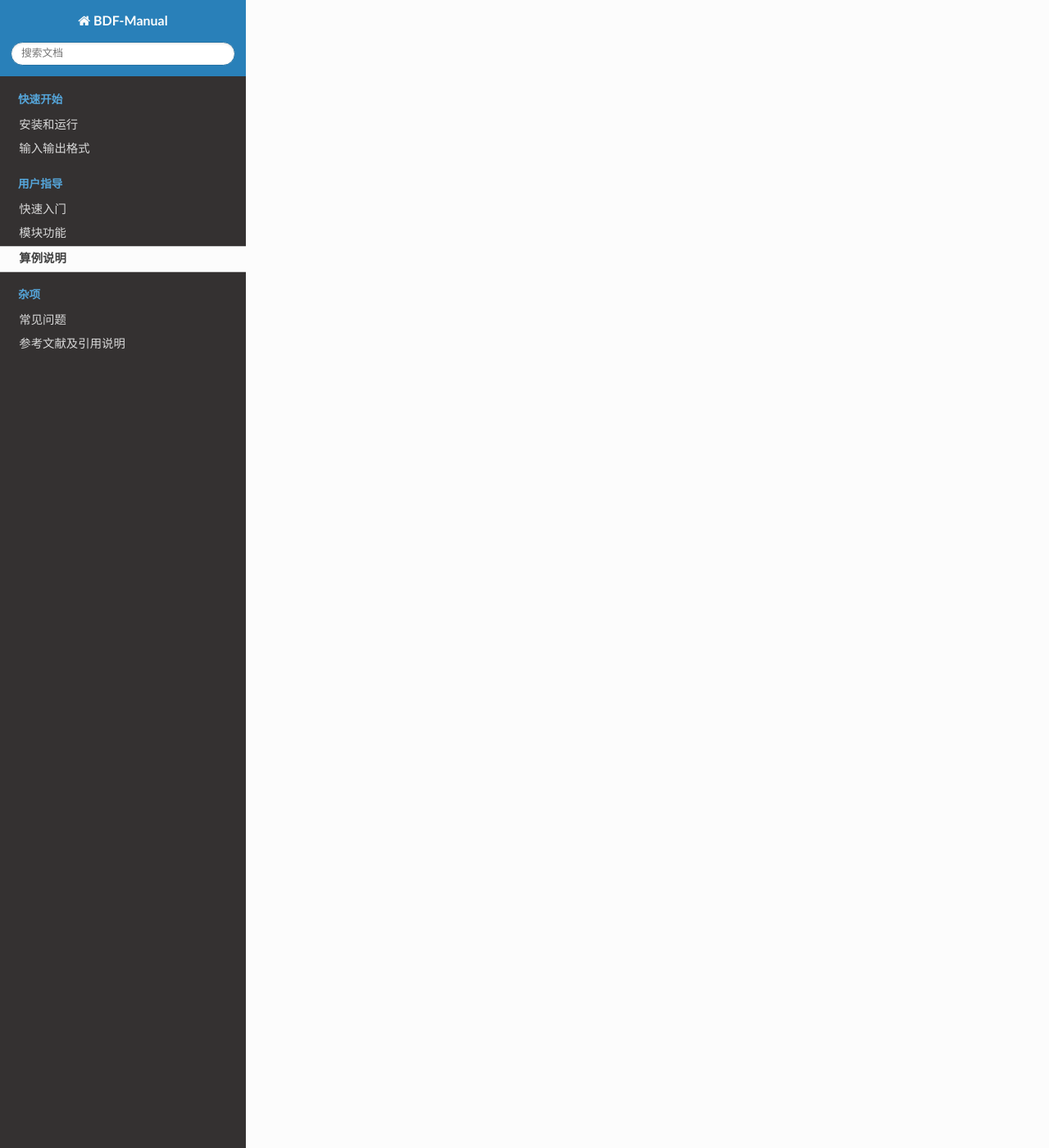
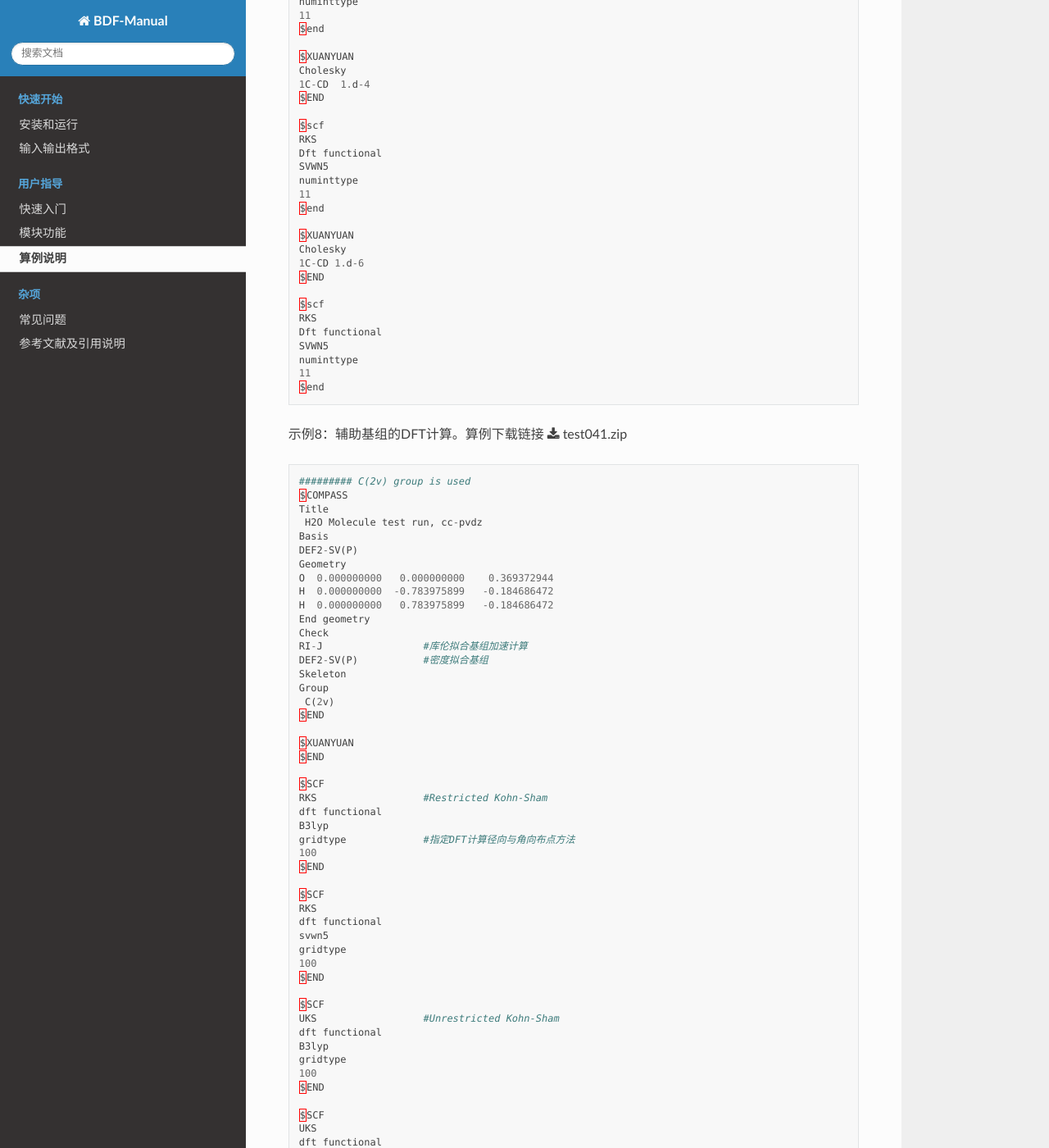
Before and after one commit to BDF-manual-maintenance/BDF-Manual, a Sphinx documentation site: the page built from source/Example.rst, in a window 1280 px wide and 1400 px high, scrolled down 9807 px. Shown: the whole window at 82% size. Built offline with Sphinx 7.4.7 and the Read the Docs theme 2.0.0, drawn with Linux system fonts in a browser that asks for light colours; pages that are not in the unit, such as notebooks, are missing from menus; some of the changed text lies outside the part shown.

Commit message:
Update Example.rst

```diff
--- a/source/Example.rst
+++ b/source/Example.rst
@@ -359,7 +359,7 @@
 
 示例4：检验非阿贝尔群和骨架矩阵法。算例下载链接 :download:`test029.zip <files/test029.zip>`
 
-.. code-block: python
+.. code-block:: python
 
      # 1st task
      $COMPASS
@@ -450,7 +450,7 @@
 
 示例5：自旋体系。算例下载链接 :download:`test031.zip <files/test031.zip>`
 
-.. code-block: python
+.. code-block:: python
 
      $COMPASS
      Title
@@ -481,9 +481,9 @@
      3 0 0 1 0 2 1 0
      $END
 
-示例6：势能面扫描。算例下载链接 :download:`test032.zip <files/test032>`
+示例6：势能面扫描。算例下载链接 :download:`test032.zip <files/test032.zip>`
 
-.. code-block: python
+.. code-block:: python
 
      #!test032.bdf
      HF/cc-pvdz scan
@@ -502,7 +502,7 @@
 
 示例7：Cholesky分解。算例下载链接 :download:`test033.zip <files/test033.zip>`
 
-.. code-block: python
+.. code-block:: python
 
      $COMPASS
      Title
@@ -601,7 +601,7 @@
 
 示例8：辅助基组的DFT计算。算例下载链接 :download:`test041.zip <files/test041.zip>`
 
-.. code-block: python
+.. code-block:: python
 
      ######### C(2v) group is used
      $COMPASS
```
